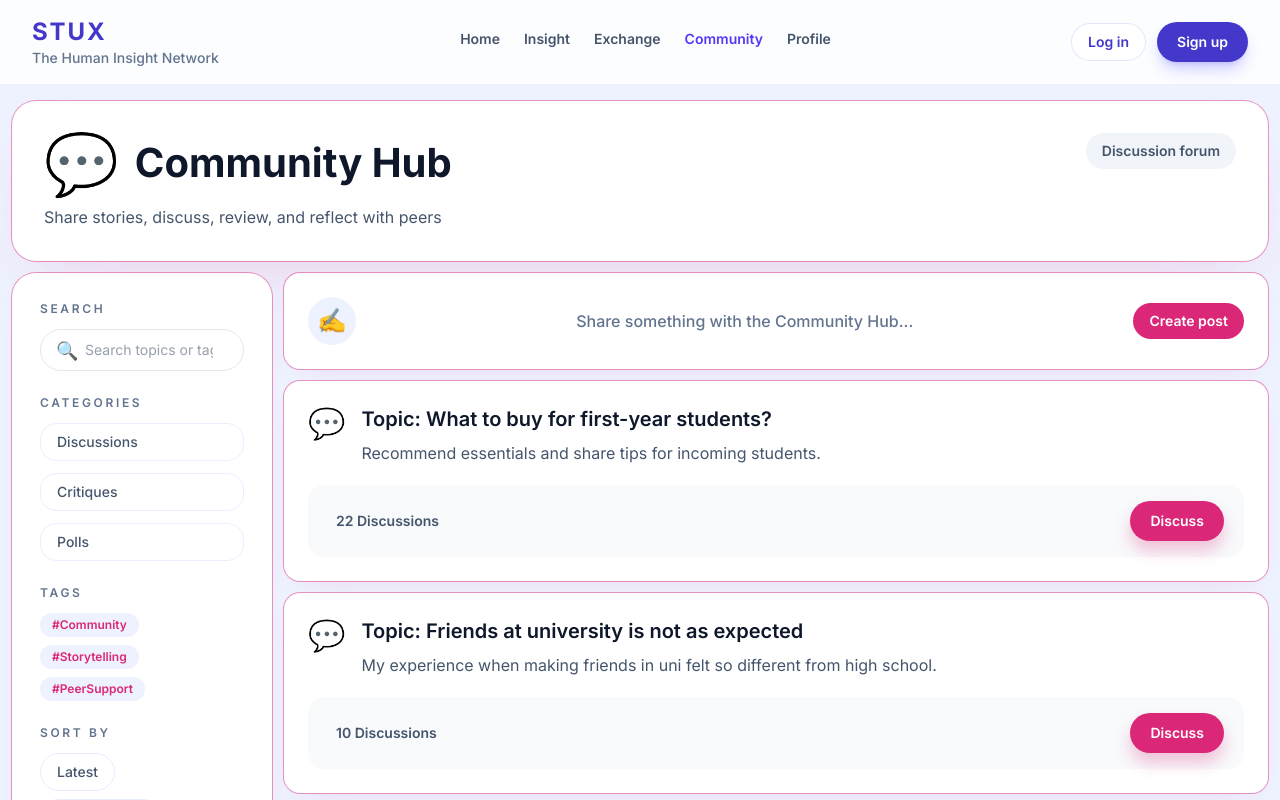
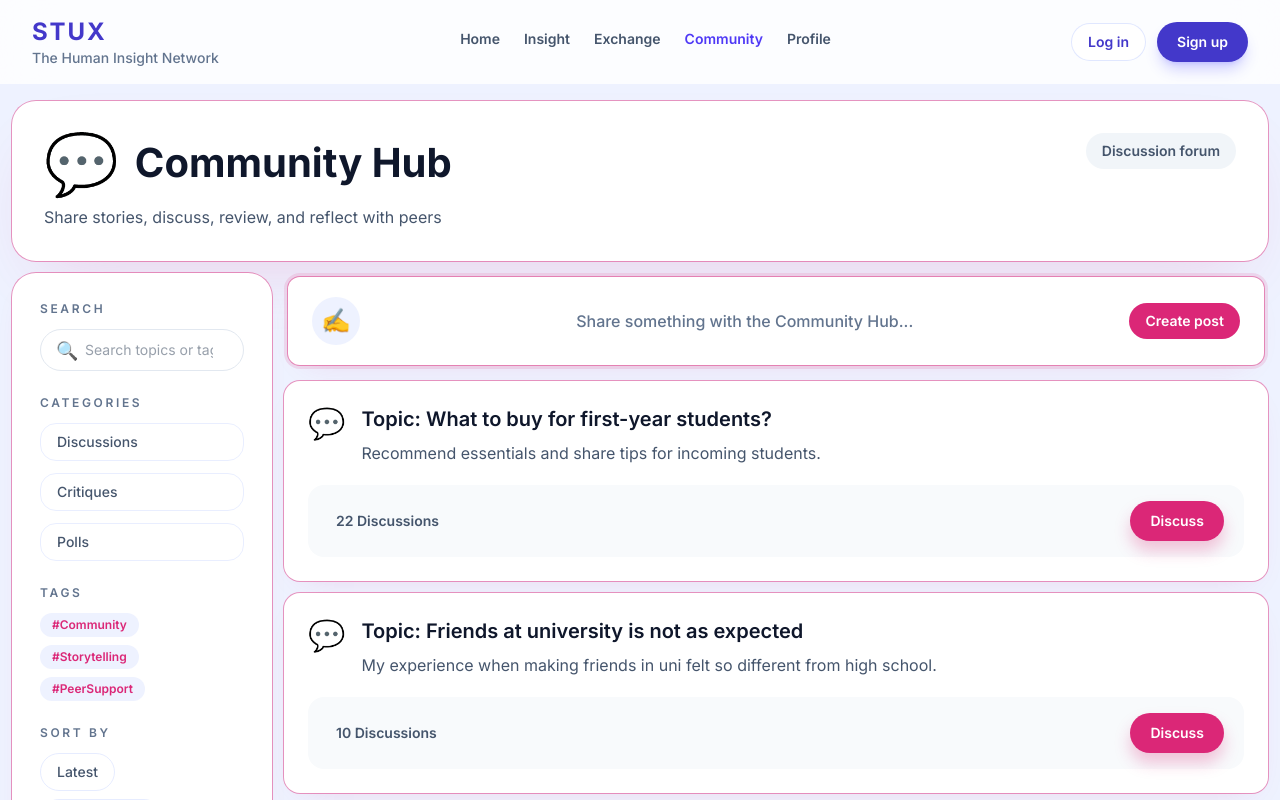
Before and after one commit to triek/stu-x, a Vue app: page /community in a window 1280 px wide. Shown: the top 800 px of the page. Built offline with nearby package versions, Linux system fonts and the light colour scheme.

Commit message:
improve visual for create post prompt

```diff
--- a/src/components/PillarLayout.vue
+++ b/src/components/PillarLayout.vue
@@ -169,12 +169,17 @@ const submitForm = () => {
 
       <div class="grid gap-3">
         <!-- Create post prompt -->
+        <div
+          class="rounded-2xl p-1"
+          :style="{ backgroundColor: accentWithAlpha('20') }"
+        >
           <button
             type="button"
-          class="flex items-center rounded-2xl bg-white p-6 shadow-panel ring-1"
+            class="flex w-full items-stretch rounded-xl bg-white shadow-panel ring-1"
             :style="{ '--tw-ring-color': 'var(--pillar-ring-strong)' }"
             @click="openForm"
           >
+            <div class="flex flex-1 items-center gap-4 px-6 py-5">
               <span class="grid h-12 w-12 place-items-center rounded-full bg-indigo-50 text-2xl" :style="{ color: accentColor }">
                 ✍️
               </span>
@@ -187,7 +192,9 @@ const submitForm = () => {
               >
                 {{ config.createAction ?? 'Create post' }}
               </span>
+            </div>
           </button>
+        </div>
 
         <div class="grid gap-3">
           <slot name="feed" :items="config.feed" :accent="accentColor">
```
Lines whose indentation alone changed are shown as unchanged.
